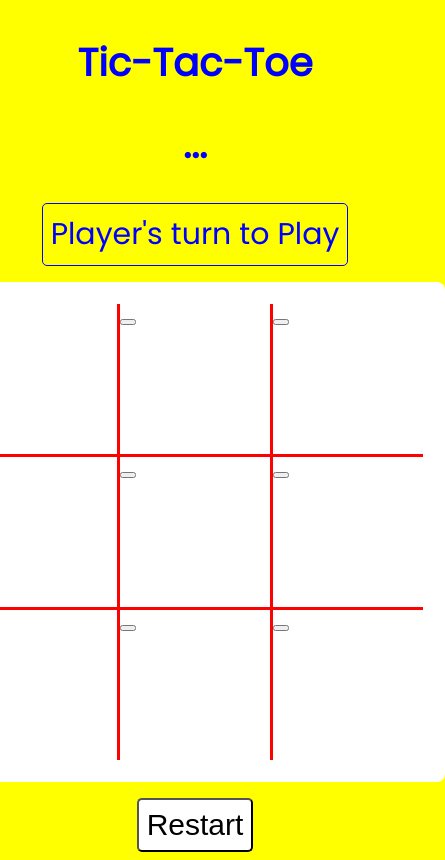
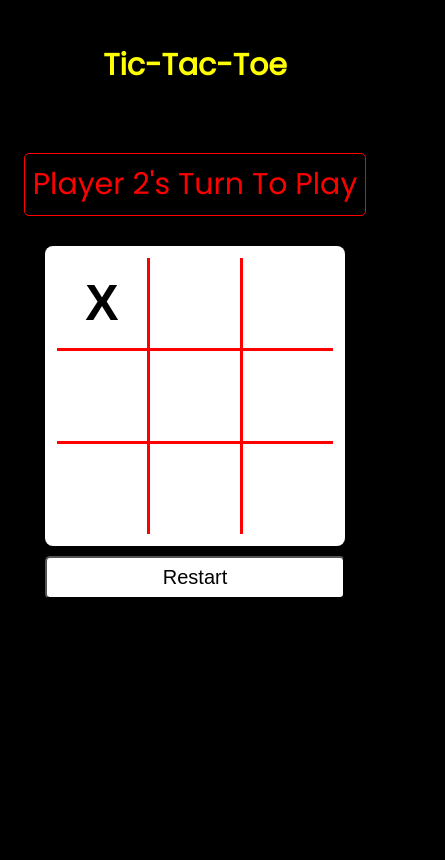
Before and after one commit to Buka58/Tic-Tac-Toe, a plain HTML site: page index.html in a window 390 px wide. Both pictures are taken after a click on the button 128 px from the left and 322 px from the top of the page. Shown: the whole page, 445 px wide, since content can reach past the window. Drawn offline with Linux system fonts and the light colour scheme.

Commit message:
My Tic Tac Toe Game

```diff
--- a/css/style.css
+++ b/css/style.css
@@ -1,7 +1,9 @@
+@import url('https://fonts.googleapis.com/css2?family=Poppins&display=swap');
+
 body {
 
- background-color: yellow;
- font-family: Poppins;
+ background-color: black;
+ font-family: 'Poppins';
 }
 
 .ticContainer {
@@ -9,37 +11,39 @@ body {
     display: flex;
     flex-direction: column;
     align-items: center;
-    background-color: yellow;
+    background-color: black
 
 
 }
 
 .ticText {
     text-align: center;
-    font-size: larger;
-    color: blue;
+    font-size: 30px;
+    color: yellow;
+    padding: 15px;
+    width: 200px;
 }
-.ticText p{
-    color: blue;
+#display{
+    color: red;
     border-radius: 5px;
-    border: 1px solid blue;
+    border: 1px solid red;
     font-size: 30px;
-    margin-bottom: 16px;
     padding: 8px;
 }
 
-.button2{
+#button2{
     color: black;
     border-radius: 5px;
     background-color: white;
-    font-size: 30px;
-    margin-top: 16px;
+    font-size: 20px;
+    margin-top: 10px;
     padding: 8px;
+    min-width: 300px;
 }
 .ticBoxes {
     background-color: white;
-    height: 500px;
-    width: 500px;
+    height: 300px;
+    width: 300px;
     border-radius: 8px;
     display: flex;
     flex-wrap: wrap;
@@ -49,41 +53,52 @@ body {
 
 }
 
+
+
 .ticBox {
     border-bottom: 3px solid red;
     border-right: 3px solid red;
-    height: 150px;
-    width: 150px;
+    height: 90px;
+    width: 90px;
 
 }
 
 .ticBox3{
-border-bottom:3px solid red ;
-height: 150px;
-    width: 150px;
+border-bottom:3px solid red  ;
+height: 90px;
+width: 90px;
 }
 
 .ticBox6{
     border-bottom:3px solid red ;
-    height: 150px;
-        width: 150px;
+    height: 90px;
+    width: 90px;
 }
 
 .ticBox9{
 
-    height: 150px;
-        width: 150px;
+    height: 90px;
+    width: 90px;
 
 }
 
 .ticBox7{
-    height: 150px;
-        width: 150px;
-        border-right: 3px solid red;
+    height: 90px;
+    width: 90px;
+        border-right:  solid red;
 }
 
 .ticBox8{
-    height: 150px;
-        width: 150px;
+    height: 90px;
+    width: 90px;
         border-right: 3px solid red;
 }
+.box{
+    height: 90px;
+    width: 90px;
+    border: 0px;
+    background-color: white;
+    font-size: 50px;
+    font-weight: bolder;
+    color: black;
+}
--- a/index.html
+++ b/index.html
@@ -1,53 +1,60 @@
 <!DOCTYPE html>
 <html lang="en">
+
 <head>
     <meta charset="UTF-8">
     <meta name="viewport" content="width=device-width, initial-scale=1.0">
     <title>Tic-Tac-Toe</title>
-    <link rel="stylesheet" href="./css/style.css"/>
-    <style>
-        @import url('https://fonts.googleapis.com/css2?family=Poppins&display=swap');
-      </style>
+    <link rel="stylesheet" href="./css/style.css" />
+
 </head>
+
 <body>
 
 
     <div class="ticContainer">
-        <div class="ticText">
-            <h1>Tic-Tac-Toe</h1>
-            <h1>...</h1>
-            <p>Player's turn to Play</p>
-        </div>
+
+            <h1 class="ticText">Tic-Tac-Toe</h1>
+            <p id="display"></p>
+
         <div class="ticBoxes">
             <div class="ticBox">
-                <button></button>
+                <button class="box"></button>
             </div>
             <div class="ticBox">
-                <button></button>
+                <button class="box"></button>
             </div>
             <div class="ticBox3">
-                <button></button>
+                <button class="box"></button>
             </div>
             <div class="ticBox">
-                <button></button>
+                <button class="box"></button>
             </div>
             <div class="ticBox">
-                <button></button>
+                <button class="box"></button>
             </div>
             <div class="ticBox6">
-                <button></button>
+                <button class="box"></button>
             </div>
             <div class="ticBox7">
-                <button></button>
+                <button class="box" ></button>
+
             </div>
             <div class="ticBox8">
-                <button></button>
+                <button class="box"></button>
             </div>
             <div class="ticBox9">
-                <button></button>
+                <button class="box"></button>
             </div>
         </div>
-        <button class="button2">Restart</button>
+
+            <button id="button2">Restart</button>
+
+
     </div>
+    <!--I linked my javascript files here-->
+    <script src="./js/function.js"></script>
+    <script src="./js/script.js"></script>
 </body>
+
 </html>
--- /dev/null
+++ b/js/function.js
@@ -0,0 +1,61 @@
+function checkIfGameWon(first, second, third) {
+  // console.log('checkIfGameWon')
+  if (display.textContent.includes("won the game")) {
+    return;
+  }
+  if (
+    buttons[first].textContent === "X" &&
+    buttons[second].textContent === "X" &&
+    buttons[third].textContent === "X"
+  ) {
+    console.log("First check for player 1");
+    disableButtonsWhenWon("Player 1");
+    return;
+  } else if (
+    buttons[first].textContent === "O" &&
+    buttons[second].textContent === "O" &&
+    buttons[third].textContent === "O"
+  ) {
+    console.log("First check for player 2");
+
+    disableButtonsWhenWon("Player 2");
+
+    return;
+  } else {
+    checkDraw();
+  }
+}
+
+function checkGameStatus() {
+  //check if the game has been won horizontally
+  checkIfGameWon(0, 1, 2);
+  checkIfGameWon(3, 4, 5);
+  checkIfGameWon(6, 7, 8);
+  //check if game is won vertically
+  checkIfGameWon(0, 3, 6);
+  checkIfGameWon(1, 4, 7);
+  checkIfGameWon(2, 5, 8);
+  //check if game is won diagonally
+  checkIfGameWon(0, 4, 8);
+  checkIfGameWon(2, 4, 6);
+  // disableButtonWhenWon();
+}
+function disableButtonsWhenWon(player) {
+  console.log("Got called");
+  for (let button of buttons) {
+    if (button.textContent === "") {
+      button.toggleAttribute("disabled");
+    }
+    console.log(button);
+  }
+  display.textContent = player + "won the game";
+}
+
+function checkDraw() {
+  for(let button of buttons){
+    if (button.textContent === "") {
+      return;
+    }
+  }
+  display.textContent = "It's A Draw";
+}
--- a/js/script.js
+++ b/js/script.js
@@ -0,0 +1,28 @@
+let lastValue = "O";
+// let firstValue = "X";
+let display = document.getElementById("display");
+display.textContent = "Player's 1 Turn To Play";
+
+let buttons = document.querySelectorAll(".box");
+for (let button of buttons) {
+  button.addEventListener("click", () => {
+    if (button.textContent !== "") {
+      return;
+    }
+    if (lastValue === "O") {
+      button.textContent = "X";
+      lastValue = "X";
+      display.textContent = "Player 2's Turn To Play";
+      checkGameStatus()
+    } else {
+      button.textContent = "O";
+      lastValue = "O";
+      display.textContent = "Player 1's Turn To Play";
+      checkGameStatus();
+    }
+  });
+}
+let restartBtn = document.getElementById("button2");
+restartBtn.addEventListener("click", ()=>{
+  window.location.href = "index.html";
+});
```
